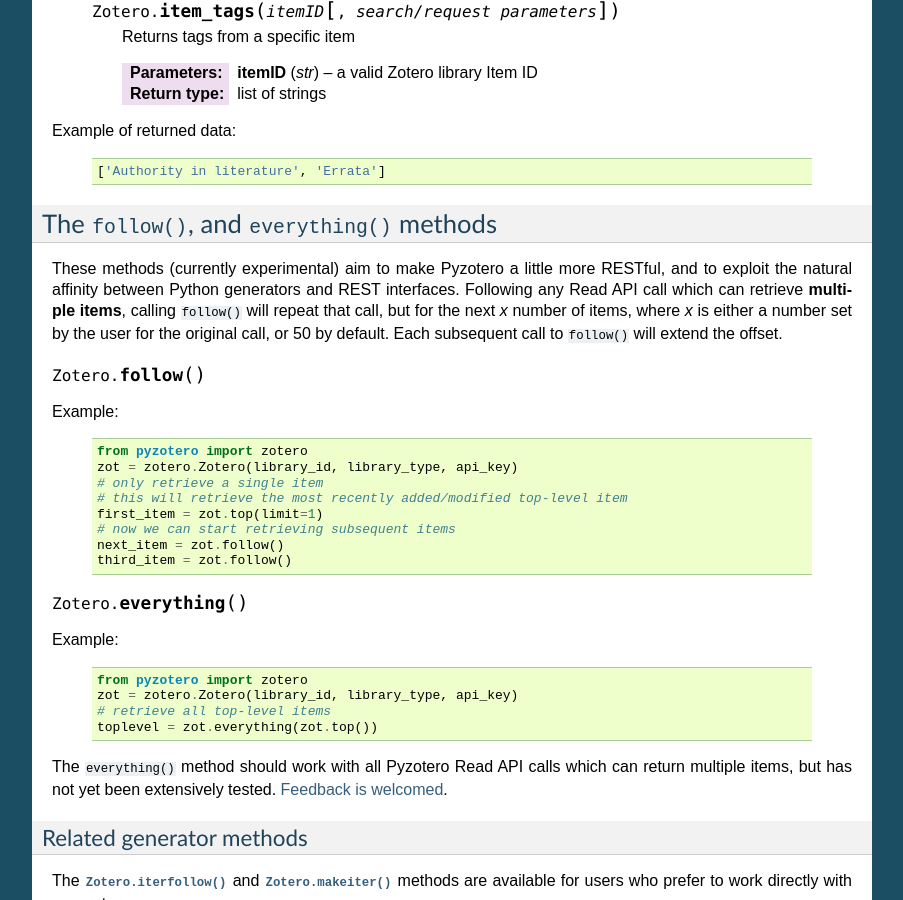
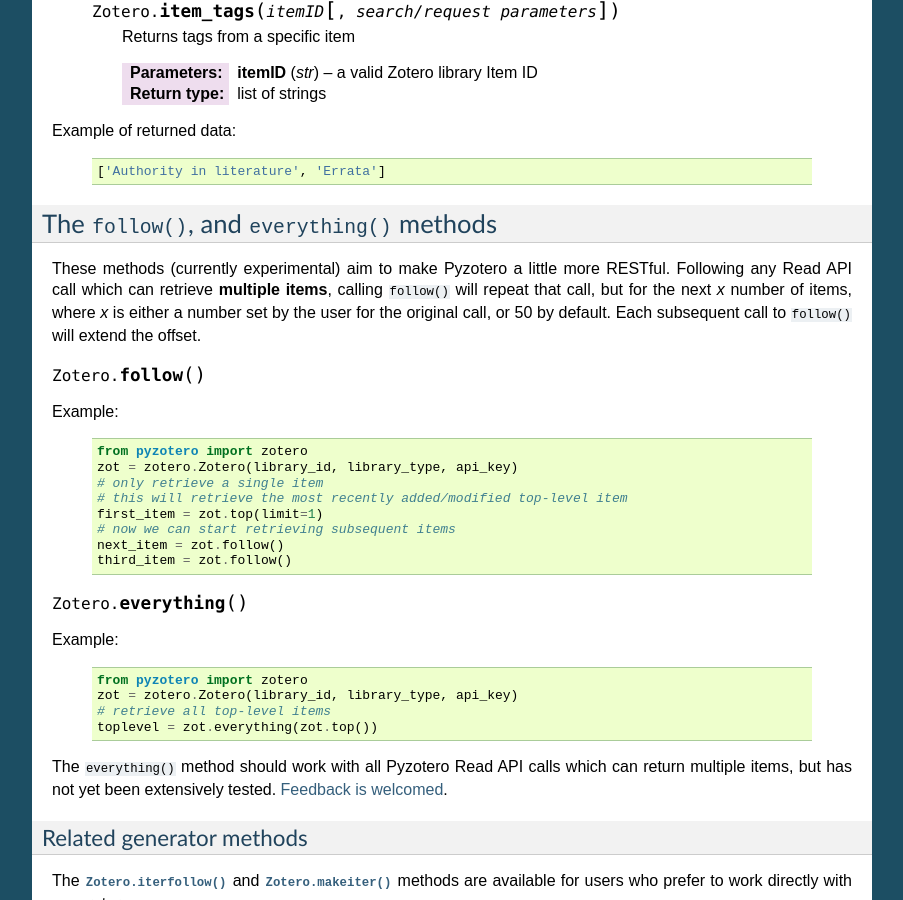
Before and after one commit to urschrei/pyzotero, a Sphinx documentation site: the page built from doc/index.txt, in a window 1280 px wide and 900 px high, scrolled down 4604 px. Shown: the whole window, without its empty margins (198-1101 px from the left). Built offline with Sphinx 7.4.7, drawn with Linux system fonts in a browser that asks for light colours.

Commit message:
Documentation rewording

```diff
--- a/doc/index.txt
+++ b/doc/index.txt
@@ -310,7 +310,7 @@
 The ``follow()``, and ``everything()`` methods
 ==============================================
 
-These methods (currently experimental) aim to make Pyzotero a little more RESTful, and to exploit the natural affinity between Python generators and REST interfaces. Following any Read API call which can retrieve **multiple items**, calling ``follow()`` will repeat that call, but for the next *x* number of items, where *x* is either a number set by the user for the original call, or 50 by default. Each subsequent call to ``follow()`` will extend the offset.
+These methods (currently experimental) aim to make Pyzotero a little more RESTful. Following any Read API call which can retrieve **multiple items**, calling ``follow()`` will repeat that call, but for the next *x* number of items, where *x* is either a number set by the user for the original call, or 50 by default. Each subsequent call to ``follow()`` will extend the offset.
 
 .. py:method:: Zotero.follow()
 
```
